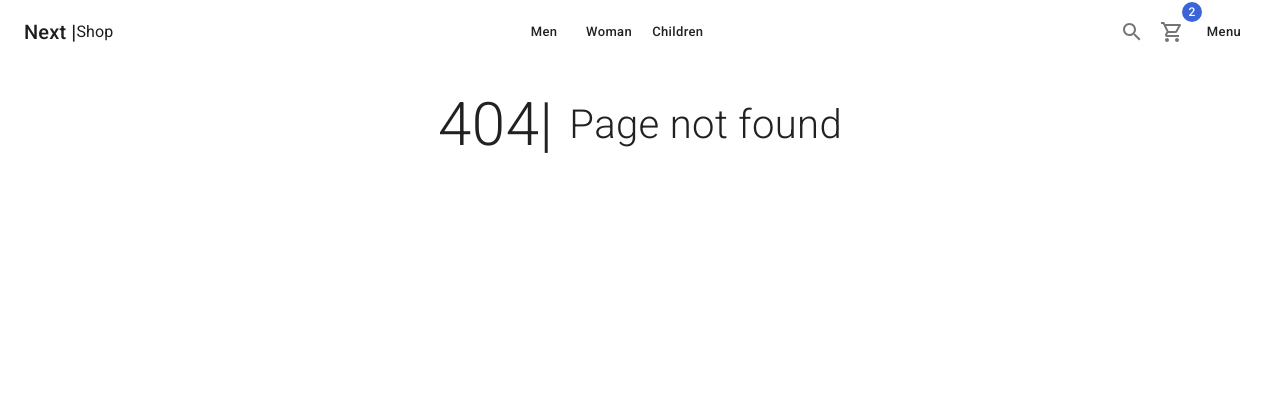
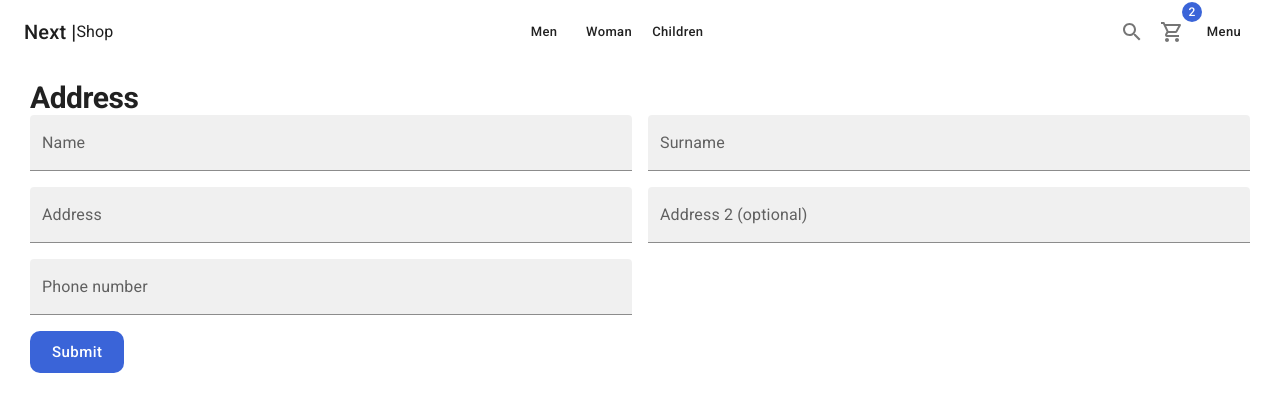
Before and after one commit to favioamarillapy/react-next-shop, a Next.js app: page /checkout/address in a window 1280 px wide. Before the commit this address had no page. Shown: the top 412 px of the page. Built offline with nearby package versions, Linux system fonts and the light colour scheme.

Commit message:
Created addres config page

```diff
--- a/package.json
+++ b/package.json
@@ -16,6 +16,7 @@
     "next": "12.1.5",
     "react": "18.0.0",
     "react-dom": "18.0.0",
+    "react-hook-form": "^7.30.0",
     "react-slideshow-image": "^3.7.3"
   },
   "devDependencies": {
--- /dev/null
+++ b/pages/checkout/address.js
@@ -0,0 +1,36 @@
+import { Button, Grid, TextField, Typography } from '@mui/material'
+import { ShopLayout } from '../../components/layouts/ShopLayout'
+
+const AddresPage = () => {
+  return (
+    <ShopLayout title={' Next shop -  Address'} description={""}>
+      <Typography variant='h1' component='h1'> Address </Typography>
+
+      <Grid container spacing={2}>
+        <Grid item xs={12} md={6}>
+          <TextField label='Name' variant='filled' fullWidth></TextField>
+        </Grid>
+        <Grid item xs={12} md={6}>
+          <TextField label='Surname' variant='filled' fullWidth></TextField>
+        </Grid>
+        <Grid item xs={12} md={6}>
+          <TextField label='Address' variant='filled' fullWidth></TextField>
+        </Grid>
+        <Grid item xs={12} md={6}>
+          <TextField label='Address 2 (optional)' variant='filled' fullWidth></TextField>
+        </Grid>
+        <Grid item xs={12} md={6}>
+          <TextField label='Phone number' variant='filled' fullWidth></TextField>
+        </Grid>
+        <Grid item md={12}>
+          <Button color='secondary' className='circular-btn' size='large' xs={{ mt: 5 }}>
+            Submit
+          </Button>
+        </Grid>
+      </Grid>
+
+    </ShopLayout>
+  )
+}
+
+export default AddresPage
```
Also changed, not shown: 1 other file (tests, documents, lock files or other folders).
